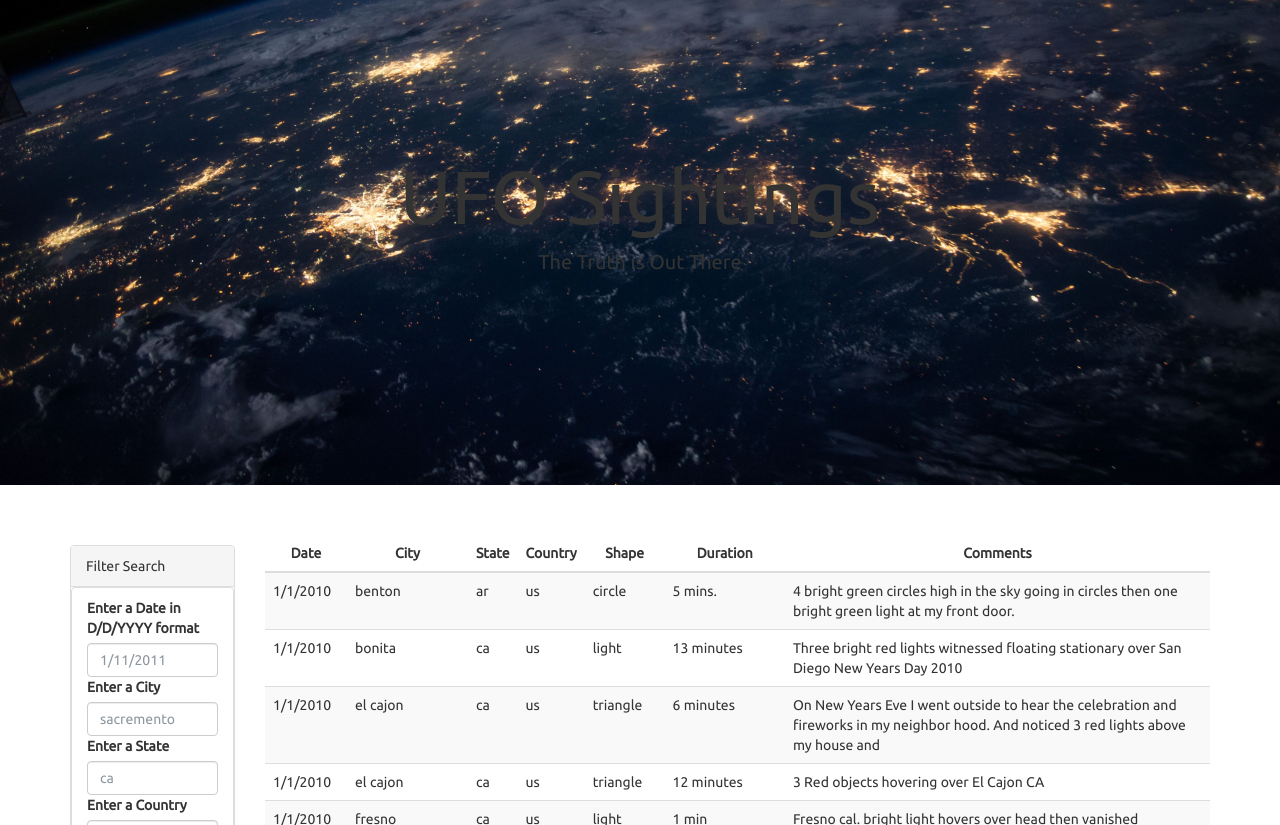
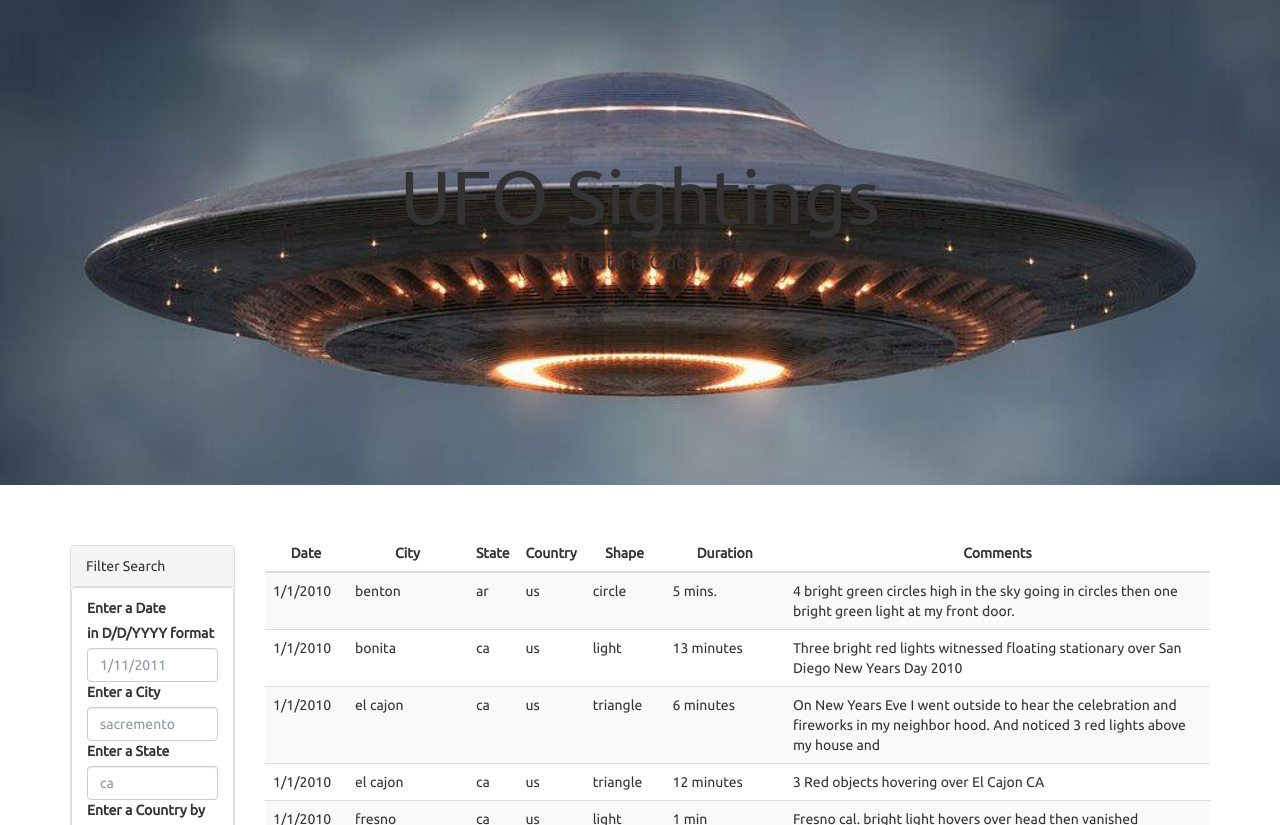
Before and after one commit to katshamai/javascript-challenge, a plain HTML site: page UFO-level-2/index.html in a window 1280 px wide. Shown: the part 127-952 px from the top of the page. Drawn offline with nearby package versions, Linux system fonts and the light colour scheme.

Commit message:
Updated website look and feel

```diff
--- a/UFO-level-1/static/css/style.css
+++ b/UFO-level-1/static/css/style.css
@@ -98,7 +98,7 @@ select {
   padding: 20px;
   margin: 0;
   background: black;
-  background-image: url("../images/nasa.jpg");
+  background-image: url("../images/ufo.jpg");
   background-attachment: fixed;
   background-position: bottom center;
   background-size: cover;
--- a/UFO-level-2/index.html
+++ b/UFO-level-2/index.html
@@ -36,15 +36,16 @@
                   <div class="form-group">
                     <ul class="list-group" id="filters">
                       <li class="filter list-group-item">
-                        <label for="date">Enter a Date in D/D/YYYY format</label>
+                        <label for="date">Enter a Date</label>
+                        <label for="date">in D/D/YYYY format</label>
                         <input class="form-control" id="datetime" type="text" placeholder="1/11/2011">
-                        <label for="date">Enter a City</label>
+                        <label for="city">Enter a City</label>
                         <input class="form-control" id="city" type="text" placeholder="sacremento">
-                        <label for="date">Enter a State</label>
+                        <label for="state">Enter a State</label>
                         <input class="form-control" id="state" type="text" placeholder="ca">
-                        <label for="date">Enter a Country</label>
+                        <label for="country">Enter a Country by common name</label>
                         <input class="form-control" id="country" type="text" placeholder="us">
-                        <label for="date">Enter a Shape</label>
+                        <label for="shape">Enter a Shape</label>
                         <input class="form-control" id="shape" type="text" placeholder="circle">
                       </li>
                     </ul>
--- a/UFO-level-2/static/css/style.css
+++ b/UFO-level-2/static/css/style.css
@@ -98,9 +98,9 @@ select {
   padding: 20px;
   margin: 0;
   background: black;
-  background-image: url("../images/nasa.jpg");
+  background-image: url("../images/ufo.jpg");
   background-attachment: fixed;
-  background-position: bottom center;
+  background-position: top center;
   background-size: cover;
 }
 
```
Also changed, not shown: UFO-level-1/static/images/ufo.jpg (added), UFO-level-2/static/images/ufo.jpg (added).
